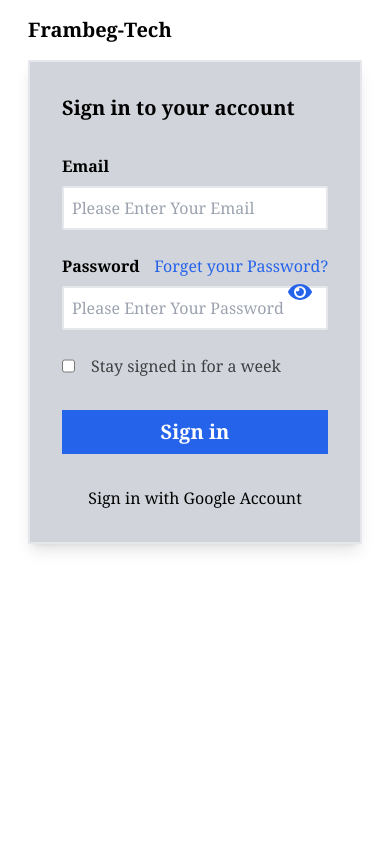
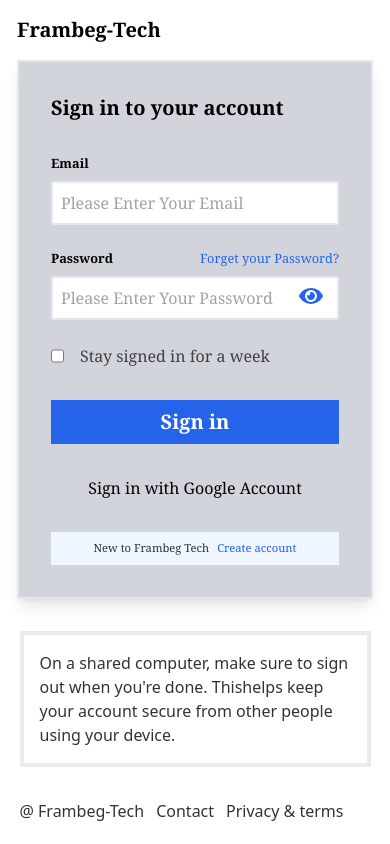
Before and after one commit to GANABA-25/Frambeg-Tech, a React (Create React App) app: page /Login in a window 390 px wide. Built offline with nearby package versions, Linux system fonts and the light colour scheme.

Commit message:
still on signin

```diff
--- a/src/pages/page/authentication/Login.js
+++ b/src/pages/page/authentication/Login.js
@@ -10,6 +10,7 @@
 // import Modal from "../../components/model/Modal";
 
 import { FcGoogle } from "react-icons/fc";
+import { IoIosLock } from "react-icons/io";
 
 const Login = () => {
   const [viewPassword, setViewPassword] = useState(false);
@@ -71,7 +72,7 @@
 
   return (
     <Fragment>
-      <div className="w-[90%] m-auto flex justify-center lg:items-center">
+      <div className="flex justify-center lg:items-center font-serif">
         {error && (
           <div className="font-bold capitalize border-2 border-red-600 mb-3 text-center">
             <div className="flex justify-center bg-red-600 text-white p-2 md:p-4 lg:p-2">
@@ -88,7 +89,7 @@
             <p className="p-2 text-sm md:text-lg">{successMsg}</p>
           </div>
         )}
-        <form onSubmit={SubmitHandler} className="font-serif">
+        <form onSubmit={SubmitHandler}>
           <h1 className="max-[767px]:text-xl max-[767px]:my-4 font-bold md:text-2xl md:my-8">
             Frambeg-Tech
           </h1>
@@ -98,11 +99,13 @@
               Sign in to your account
             </h1>
 
-            <div className=" grid max-[767px]:gap-6  md:gap-12">
+            <div className="max-[767px]:w-[18rem] grid max-[767px]:gap-6  md:gap-12">
               <div className="grid max-[767px]:gap-2 md:gap-4">
-                <label className="font-bold">Email</label>
+                <label className="font-bold max-[767px]:text-[0.8rem]">
+                  Email
+                </label>
                 <input
-                  className=" bg-grayDark focus:outline-none focus:ring-2 focus:ring-blue-600 rounded-sm border-2 p-2 md:p-4 lg:p-2"
+                  className="bg-grayDark focus:outline-none focus:ring-2 focus:ring-blue-600 rounded-sm border-2 p-2 md:p-4 lg:p-2"
                   type="email"
                   name="email"
                   placeholder="Please Enter Your Email"
@@ -113,9 +116,11 @@
               </div>
 
               <div className="relative grid max-[767px]:gap-2 md:gap-4 items-center">
-                <span className="flex justify-between">
-                  <label className="font-bold">Password</label>
-                  <h1 className="text-blue-600">Forget your Password?</h1>
+                <span className="max-[767px]:text-[0.8rem] flex justify-between">
+                  <label className="font-bold ">Password</label>
+                  <h1 className="text-blue-600 hover:text-black">
+                    Forget your Password?
+                  </h1>
                 </span>
 
                 <input
@@ -129,7 +134,7 @@
                 />
                 <div
                   onClick={togglePasswordVisibility}
-                  className="absolute right-4 flex items-center text-blue-600"
+                  className="absolute right-4 bottom-3 flex items-center text-blue-600"
                 >
                   {viewPassword ? (
                     <FaEyeSlash className="w-[1.5rem] h-[1.5rem] md:w-[2rem] md:h-[2rem] lg:w-[1.5rem] lg:h-[1.5rem]" />
@@ -155,16 +160,31 @@
               Sign in with Google Account
             </h1>
 
-            {/* <div className="max-[767px]:text-[0.7rem] max-[767px]:p-2 grid justify-center items-center bg-blue-50 max-[767px]:m-2">
+            <div className="max-[767px]:text-[0.7rem] max-[767px]:p-2 grid justify-center items-center bg-blue-50">
               <h1 className="flex gap-2 cursor-pointer md:text-2xl lg:text-xl">
                 <span className="opacity-80">New to Frambeg Tech</span>
                 <span className="text-blue-600 hover:text-red-600">
                   Create account
                 </span>
               </h1>
-            </div> */}
+            </div>
           </div>
         </form>
+      </div>
+      <div className="max-[767px]:w-[90%] m-auto">
+        <div className="max-[767px]:my-8 max-[767px]:p-4 border-4 opacity-80">
+          <h1 className="flex">
+            On a shared computer, make sure to sign out when you're done.
+            Thishelps keep your account secure from other people using your
+            device.
+          </h1>
+        </div>
+
+        <div className="flex max-[767px]:gap-3 opacity-80">
+          <h1>@ Frambeg-Tech</h1>
+          <h1>Contact</h1>
+          <h1>Privacy & terms</h1>
+        </div>
       </div>
     </Fragment>
   );
@@ -183,10 +203,6 @@
                   </h1>
                 </div>
 
-                 <h1>
-            On a shared computer, make sure to sign out when you're done.
-            Thishelps keep your account secure from other people using your
-            device.
-          </h1>
+
                  */
 }
```
